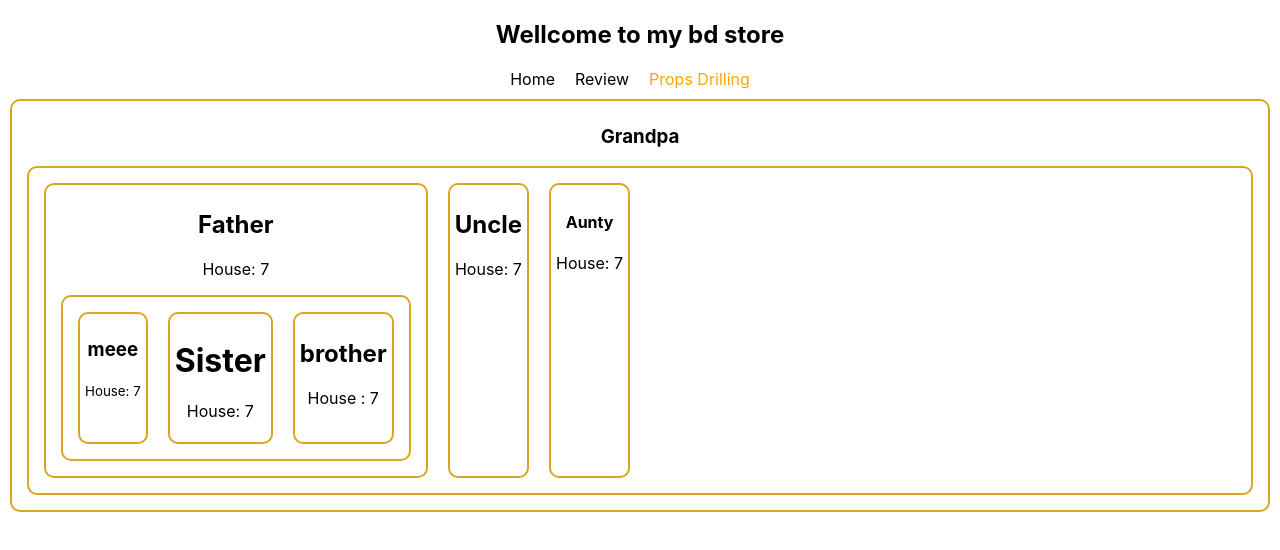
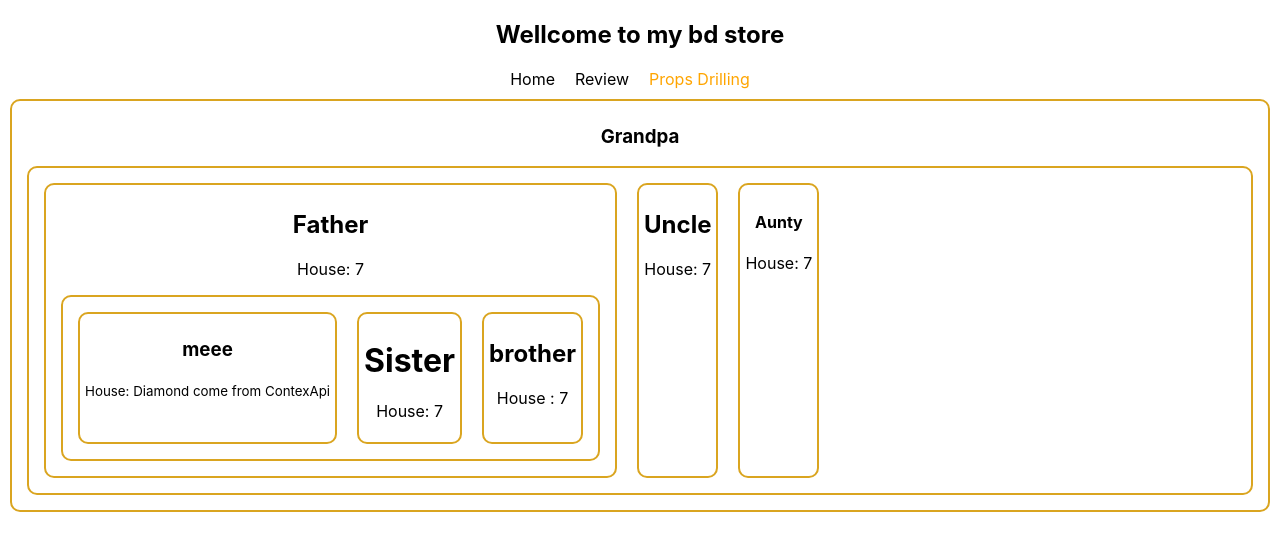
Before and after one commit to nazmul162001/bdStore-react-router, a React (Create React App) app: page /grandpa in a window 1280 px wide. Shown: the top 550 px of the page. Built offline with nearby package versions, Linux system fonts and the light colour scheme; the HTML template or start-up script is replaced by a standard one.

Commit message:
sent data using contexApi

```diff
--- a/src/components/Grandpa/Grandpa.js
+++ b/src/components/Grandpa/Grandpa.js
@@ -1,20 +1,25 @@
-import React from 'react';
+import React, { createContext } from 'react';
 import './Grandpa.css';
 import Father from '../Father/Father';
 import Uncle from '../Uncle/Uncle';
 import Aunty from '../Aunty/Aunty';
 
+export const RingContext = createContext('diamond');
+const ring = 'Diamond come from ContexApi'
+
 const Grandpa = () => {
   const house = 7;
   return (
+    <RingContext.Provider value={ring}>
       <div className="grandpa">
         <h3>Grandpa</h3>
-      <div style={{display:'flex'}}>
+        <div style={{ display: 'flex' }}>
           <Father house={house}></Father>
           <Uncle house={house}></Uncle>
           <Aunty house={house}></Aunty>
         </div>
       </div>
+    </RingContext.Provider>
   );
 };
 
--- a/src/components/MySelf/MySelf.js
+++ b/src/components/MySelf/MySelf.js
@@ -1,10 +1,12 @@
-import React from 'react';
+import React, { useContext } from 'react';
+import { RingContext } from '../Grandpa/Grandpa';
 
 const MySelf = ({house}) => {
+  const ring = useContext(RingContext)
   return (
     <div>
       <h3>meee</h3>
-      <p><small>House: {house} </small></p>
+      <p><small>House: {ring} </small></p>
     </div>
   );
 };
```
Lines whose indentation alone changed are shown as unchanged.
